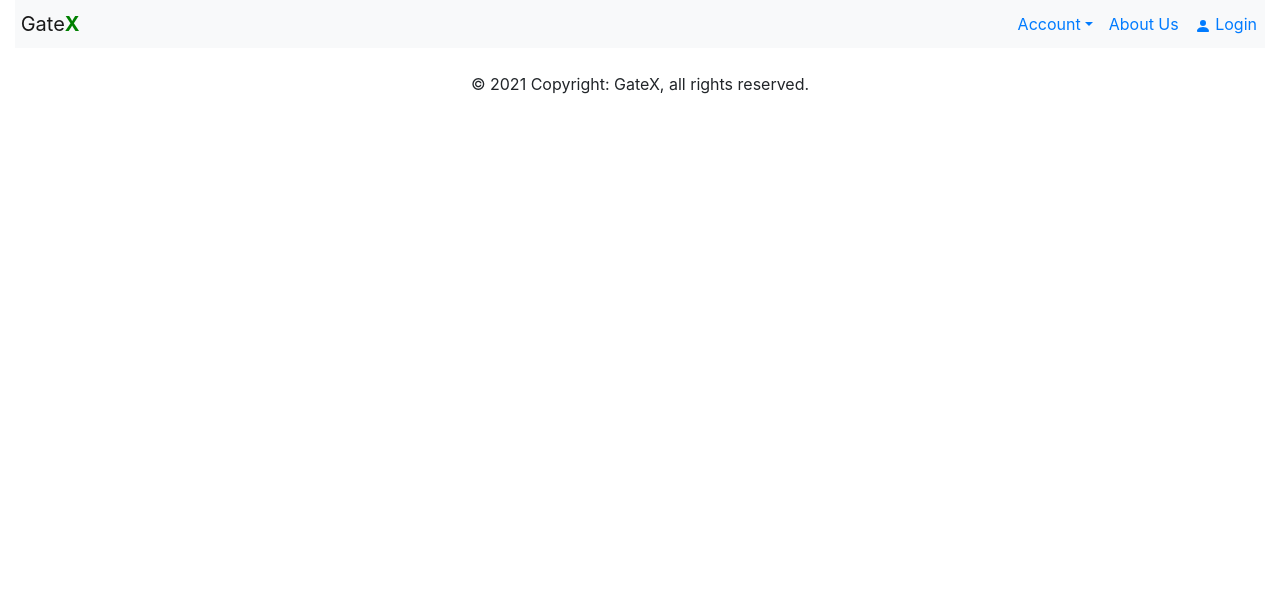
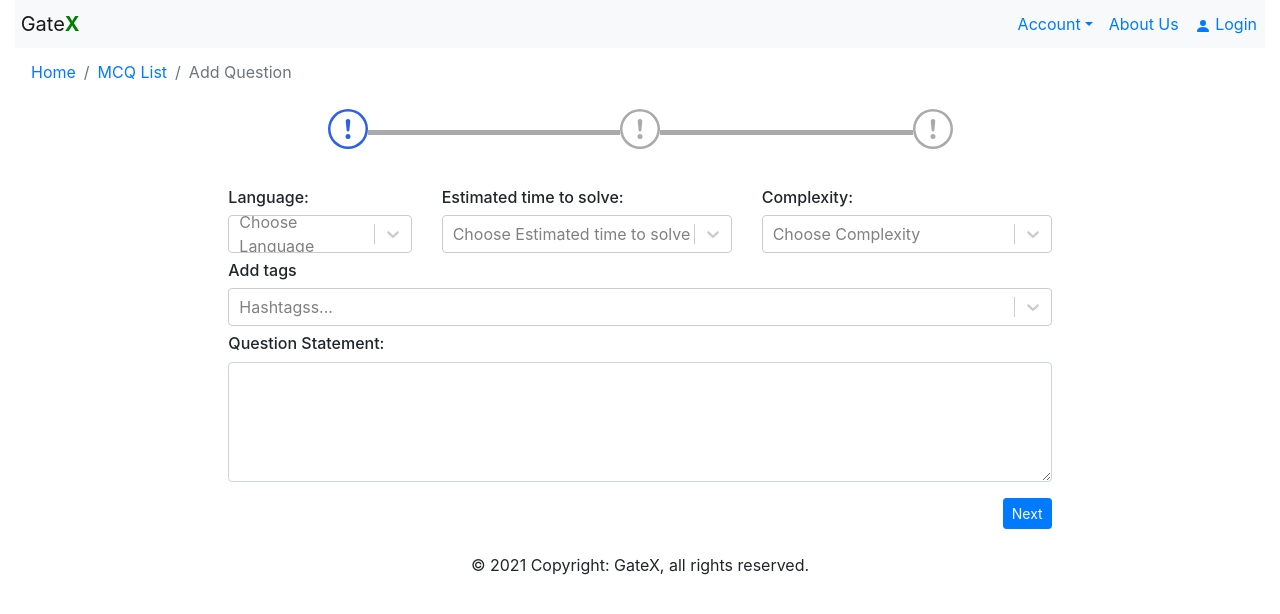
Before and after one commit to coding-gate/gatex-ui, a React (Create React App) app: page /addCodeQuestion in a window 1280 px wide. Shown: the top 614 px of the page. Built offline with nearby package versions, Linux system fonts and the light colour scheme.

Commit message:
adding code support

```diff
--- a/src/App.js
+++ b/src/App.js
@@ -16,6 +16,7 @@ import AddMCQ from './containers/mcq/AddMCQ'
 import ForgetPassword from './containers/ForgetPassword/ForgetPassword';
 import mcqList from './containers/listMCQ/ListMcq';
 import searchMcq from './containers/mcq/SearchMcq'
+import AddCodeQuestion from './containers/code/AddCodeQuestion'
 
 function App() {
           return (<div className="container-fluid">
@@ -32,6 +33,7 @@ function App() {
                       <Route path="/addMcq" component={AddMCQ}/>
                       <Route path="/mcqList" component={mcqList}/>
                       <Route path="/searchMcq" component={searchMcq}/>
+                      <Route path="/addCodeQuestion" component={AddCodeQuestion}/>
                       <Route path="/error" component={ErrorPage}/>
                       <Route path="/forgotPassword" component={ForgetPassword}/>
                   </Switch>
--- a/src/components/header/Header.js
+++ b/src/components/header/Header.js
@@ -42,7 +42,7 @@ const Header = () => {
                                             code
                                             </Link>
                                             <div className="dropdown-menu">
-                                                <Link className="dropdown-item text-primary" to="#">TBD</Link>
+                                                <Link className="dropdown-item text-primary" to="/addCodeQuestion">addCodeQuestion</Link>
                                             </div>
                                     </li>
                                     :null
--- /dev/null
+++ b/src/containers/code/AddCodeQuestion.js
@@ -0,0 +1,125 @@
+import React, { Component } from 'react'
+import StepProgress from '../../components/stepProgress/stepProgress'
+import Breadcrumb from '../../components/breadcrumb/Breadcrumb'
+import AlertMessage from '../../components/alert/AlertMessage'
+import withAlert from '../../hoc/withAlert'
+
+import GeneralField from './component/GeneralFields'
+import CodeField from './component/CodeFields'
+import axios from '../../utils/AxiosWithToken'
+import * as webUtil from '../../utils/WebUtil'
+
+class AddCodeQuestion extends Component {
+    state = {
+        fields: {},
+        tagOptions: null,
+        step: 1,
+        isLoading: false
+    }
+
+    clearFields = () => {
+        let fields = { ...this.state.fields };
+        for (var key in fields) {
+            fields[key] = null;
+        }
+        this.setState({ fields });
+    }
+
+    fetchData = (tag) => {
+        if (tag) {
+            this.setState({ isLoading: true })
+            axios.get(webUtil.URL + '/tags/' + tag.value)
+                .then(response => {
+                    this.setState({ tagOptions: response.data.tagEntries})
+                }).catch(error => {
+                    webUtil.handleError(error, this.props);
+                })
+
+                axios.get(webUtil.URL + '/codeTemplate/' + tag.value)
+                .then(response => {
+                    let fields = { ...this.state.fields };
+                    fields['answer'] = response.data.answer;
+                    fields['unittest'] = response.data.unittest;
+                    this.setState({ fields, isLoading: false})
+                }).catch(error => {
+                    webUtil.handleError(error, this.props);
+                    this.setState({ isLoading: false })
+                })
+        }
+
+    }
+
+
+    updateField = (name, value) => {
+        if (name === 'lang') {
+            this.fetchData(value)
+        }
+        let fields = { ...this.state.fields };
+        fields[name] = value;
+        this.setState({ fields });
+    }
+
+    handleNext = (errorMessages, nextVal) => {
+
+        for (var key in errorMessages) {
+            let field = this.state.fields[key];
+            if (field == null||field==='') {
+                this.props.setAlert({ type: 'warning', message: errorMessages[key] })
+                return
+            }
+        }
+        this.props.setAlert(null)
+        this.setState({step: nextVal });
+    }
+
+    render() {
+
+        let body
+        switch (this.state.step) {
+            case 1: body = <GeneralField updateField={this.updateField}
+                handleNext={this.handleNext}
+                state={this.state} />
+                break
+            case 2: body = <CodeField updateField={this.updateField}
+                handleNext={this.handleNext}
+                state={this.state} />
+                break
+            case 3: body = ""
+                break
+            default: body = "Body"
+
+        }
+
+        return (
+            <div>
+                <div className="row">
+
+                    <Breadcrumb elements={[
+                        { url: '/', level: 'Home' },
+                        { url: '/mcqList', level: 'MCQ List' },
+                        { url: '#', level: this.state.isRedirected ? 'Edit Question' : 'Add Question' }
+                    ]} />
+
+                </div>
+                <StepProgress steps='3' step={this.state.step} />
+                <div className="col-8 mx-auto my-3">
+                    <AlertMessage alert={this.props.alert} reSetAlert={this.props.setAlert} />
+                </div>
+                <div className="row justify-content-center">
+                    <div className="col-md-8" >
+                        {this.state.isLoading
+                            ? <div style={{ width: '5rem', height: '5rem' }}
+                                className="spinner-border mx-auto d-block mt-5">
+                            </div>
+                            : body
+                        }
+                    </div>
+                </div>
+            </div>
+        )
+    }
+
+}
+
+
+export default withAlert(AddCodeQuestion)
--- /dev/null
+++ b/src/containers/code/component/CodeFields.js
@@ -0,0 +1,41 @@
+
+function CodeField(props) {
+
+    const errorMessages={answer:'Answer code can not be enpty',
+        unittest:'Unittest code can not be enpty'
+        };
+
+
+    return (
+        <div className='mt-3'>
+            <div className="row mt-2">
+                <div className="col">
+                    <h6>Answer code:</h6>
+                    <textarea style={{ height: '120px' }} className='form-control'
+                        onChange={(e) => props.updateField("answer", e.target.value)}
+                        value={props.state.fields['answer']?props.state.fields['answer']:''}>
+                    </textarea>
+                </div>
+            </div>
+
+            <div className="row mt-2">
+                <div className="col">
+                    <h6>Unittest code:</h6>
+                    <textarea style={{ height: '120px' }} className='form-control'
+                        onChange={(e) => props.updateField("unittest", e.target.value)}
+                        value={props.state.fields['unittest']?props.state.fields['unittest']:''}>
+                    </textarea>
+                </div>
+            </div>
+            <div className="mt-3 float-right">
+                <button className="btn btn-sm btn-primary"
+                    onClick={()=>props.handleNext(errorMessages, 2)}>
+                    Next
+                </button>
+            </div>
+        </div>
+
+    )
+}
+
+export default CodeField
--- /dev/null
+++ b/src/containers/code/component/GeneralFields.js
@@ -0,0 +1,79 @@
+import CreatableSelect from 'react-select/creatable';
+import Select from 'react-select';
+
+import * as Settings from '../../../utils/SiteSettings';
+
+function GeneralField(props) {
+
+    const errorMessages={lang:'Please select language',
+        time:'Please select time',
+        complexity:'Please select complexity',
+        tags:'Please select tags',
+        text:'Please enter question statement'
+        };
+
+
+    return (
+        <div className='mt-3'>
+            <div className="row">
+                <div className="col-3">
+                    <h6>Language:</h6>
+                    <CreatableSelect
+                        placeholder='Choose Language'
+                        isClearable
+                        value={props.state.fields['lang']}
+                        onChange={(val) => props.updateField("lang", val)}
+                        options={Settings.langOptions}
+                    />
+                </div>
+                <div className="col">
+                    <h6>Estimated time to solve:</h6>
+                    <Select
+                        placeholder='Choose Estimated time to solve'
+                        value={props.state.fields['time']}
+                        onChange={(val) => props.updateField("time", val)}
+                        options={Settings.timeOption}
+                    />
+                </div>
+                <div className="col">
+                    <h6>Complexity:</h6>
+                    <Select
+                        placeholder='Choose Complexity'
+                        value={props.state.fields['complexity']}
+                        onChange={(val) => props.updateField('complexity', val)}
+                        options={Settings.complexityOption}
+                    />
+                </div>
+            </div>
+            <div className="row mt-2">
+                <div className="col">
+                    <h6>Add tags</h6>
+                    <CreatableSelect isMulti
+                        placeholder='Hashtagss...'
+                        value={props.state.fields['tags']}
+                        onChange={(val) => props.updateField("tags", val)}
+                        options={props.state.tagOptions} />
+                </div>
+            </div>
+
+            <div className="row mt-2">
+                <div className="col">
+                    <h6>Question Statement:</h6>
+                    <textarea style={{ height: '120px' }} className='form-control'
+                        onChange={(e) => props.updateField("text", e.target.value)}
+                        value={props.state.fields['text']?props.state.fields['text']:''}>
+                    </textarea>
+                </div>
+            </div>
+            <div className="mt-3 float-right">
+                <button className="btn btn-sm btn-primary"
+                    onClick={()=>props.handleNext(errorMessages, 2)}>
+                    Next
+                </button>
+            </div>
+        </div>
+
+    )
+}
+
+export default GeneralField
--- a/src/utils/SiteSettings.js
+++ b/src/utils/SiteSettings.js
@@ -1,7 +1,8 @@
 export const langOptions = [
     { value: 'java', label: 'Java' },
     { value: 'python', label: 'Python' },
-    { value: 'javascript', label: 'Javascript' }
+    { value: 'javascript', label: 'Javascript' },
+    { value: 'csharp', label: 'C#' }
 ];
 
 export const complexityOption = [
```
